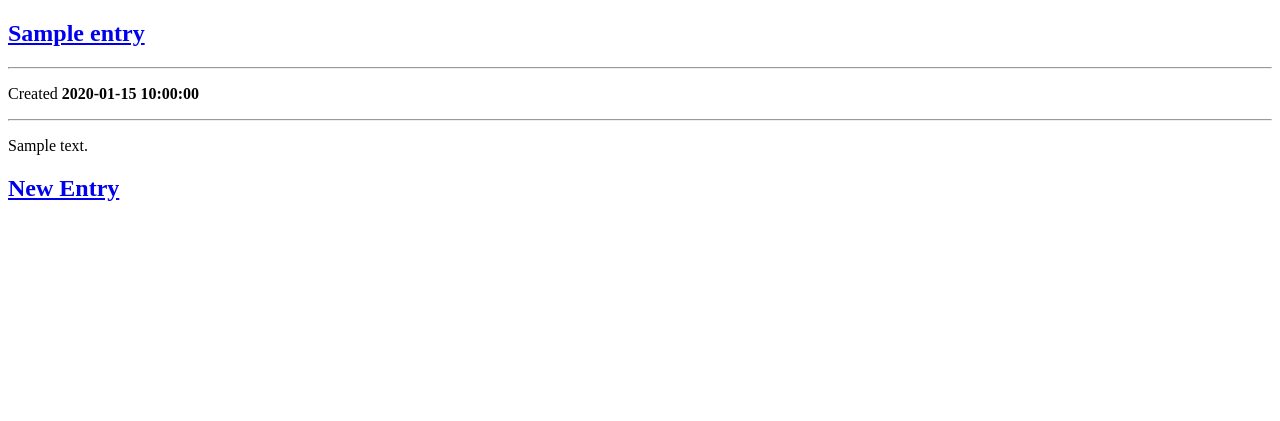
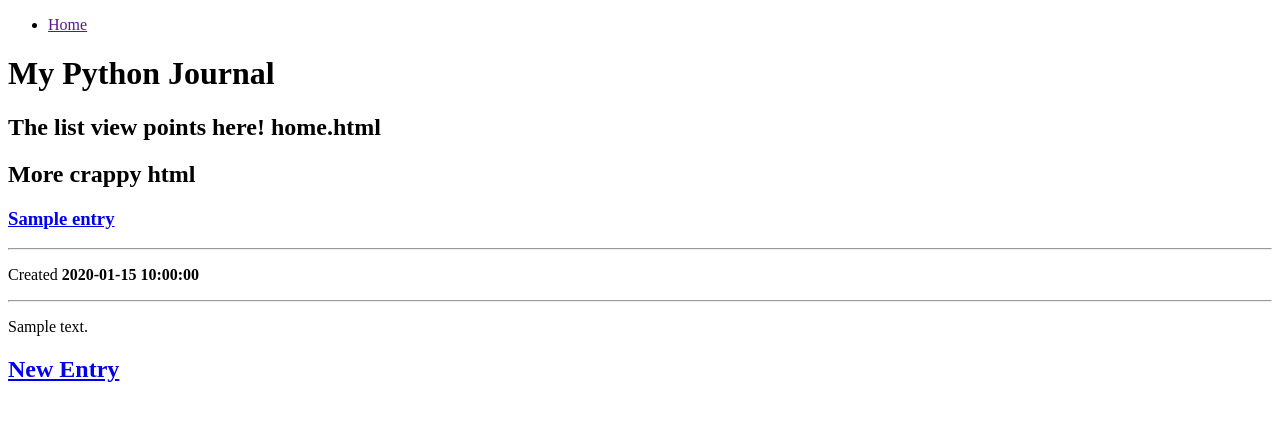
Before and after one commit to crashtack/learning-journal, a Python web app: template learning_journal/templates/home.jinja2 in a window 1280 px wide. Shown: the top 421 px of the page. Run offline with Jinja, Linux system fonts and the light colour scheme; the template is opened without the code that fills it: most values are stand-ins (such as "Sample title", 1, 10 or a date in 2020).

Commit message:
implemented layout.jinja2 template

```diff
--- a/learning_journal/templates/home.jinja2
+++ b/learning_journal/templates/home.jinja2
@@ -1,7 +1,8 @@
 <!DOCTYPE html>
-<html>
-    <head></head>
-    <body>
+{% extends "layout.jinja2" %}
+{% block body %}
+      <h1>The list view points here! home.html</h1>
+      <h1>More crappy html</h1>
     {% for entry in entries %}
         <article>
             <h1><a href=/journal/{{entry.id}}>{{ entry.title }}</a></h1>
@@ -14,7 +15,4 @@
     <h2><a href='/journal/new-entry'>New Entry</a></h2>
     </body>
 </html>
-<!-- <h1>The list view points here! home.html</h1>
-<h1>More crappy html</h1> -->
-
-<!-- <h2><a href='/journal/1'>Day 1</a></h2> -->
+{% endblock %}
--- /dev/null
+++ b/learning_journal/templates/layout.jinja2
@@ -0,0 +1,29 @@
+<!DOCTYPE html>
+<!-- Pulled from week 3 tuesdays lecture notes -->
+<html lang="en">
+    <head>
+        <meta charset="utf-8">
+        <title>Layout for the Python Learning Journal</title>
+        <!--[if lt IE 9]><script src="http://html5shiv.googlecode.com/svn/trunk/html5.js"></script><![endif]-->
+    </head>
+<body>
+<header>
+    <nav>
+        <ul>
+            <li>
+                <a href="{{ request.route_url('list') }}">Home</a>
+            </li>
+        </ul>
+    </nav>
+</header>
+<main>
+    <h1>My Python Journal</h1>
+    <section id="content">
+        {% block body %}{% endblock %}
+    </section>
+</main>
+</body>
+<footer>
+    </p>
+</footer>
+</html>
```
Also changed, not shown: learning_journal/views.py (+0 -22 lines).
